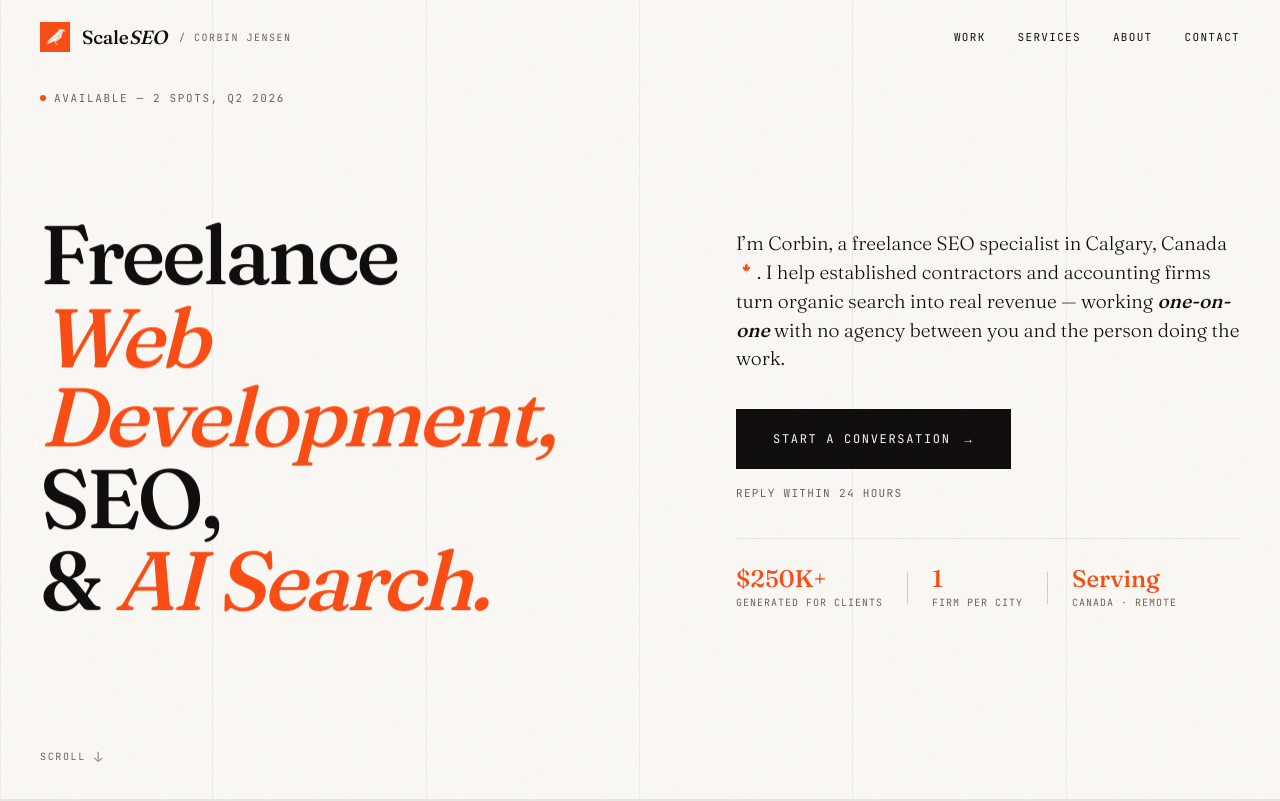
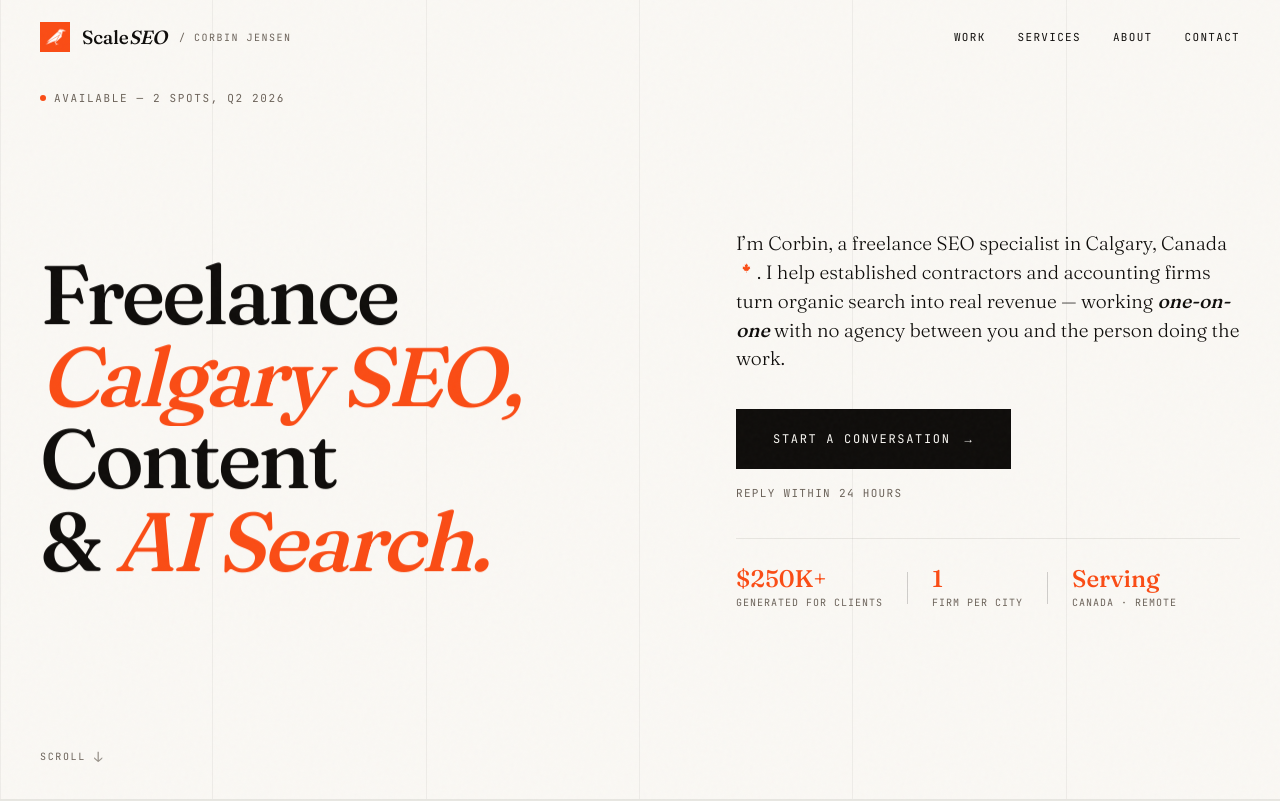
Before and after one commit to ScaleCRMCO/scaleseo, a Next.js app: page / in a window 1280 px wide. Shown: the top 801 px of the page. Built offline with nearby package versions, Linux system fonts and the light colour scheme.

Commit message:
Update Hero.tsx

```diff
--- a/src/app/sections/home/Hero.tsx
+++ b/src/app/sections/home/Hero.tsx
@@ -29,17 +29,17 @@ export default function Hero() {
       {/* Main content — split layout */}
       <div className={styles.content}>
         {/* LEFT: stacked service headline */}
-        <h1 className={styles.title}>
+      <h1 className={styles.title}>
           <span className={styles.line}>
             <span className={styles.lineInner}>Freelance</span>
           </span>
           <span className={styles.line}>
             <span className={styles.lineInner}>
-              <span className={styles.italic}>Web Development,</span>
+              <span className={styles.italic}>Calgary SEO,</span>
             </span>
           </span>
           <span className={styles.line}>
-            <span className={styles.lineInner}>SEO,</span>
+            <span className={styles.lineInner}>Content</span>
           </span>
           <span className={styles.line}>
             <span className={styles.lineInner}>
```
